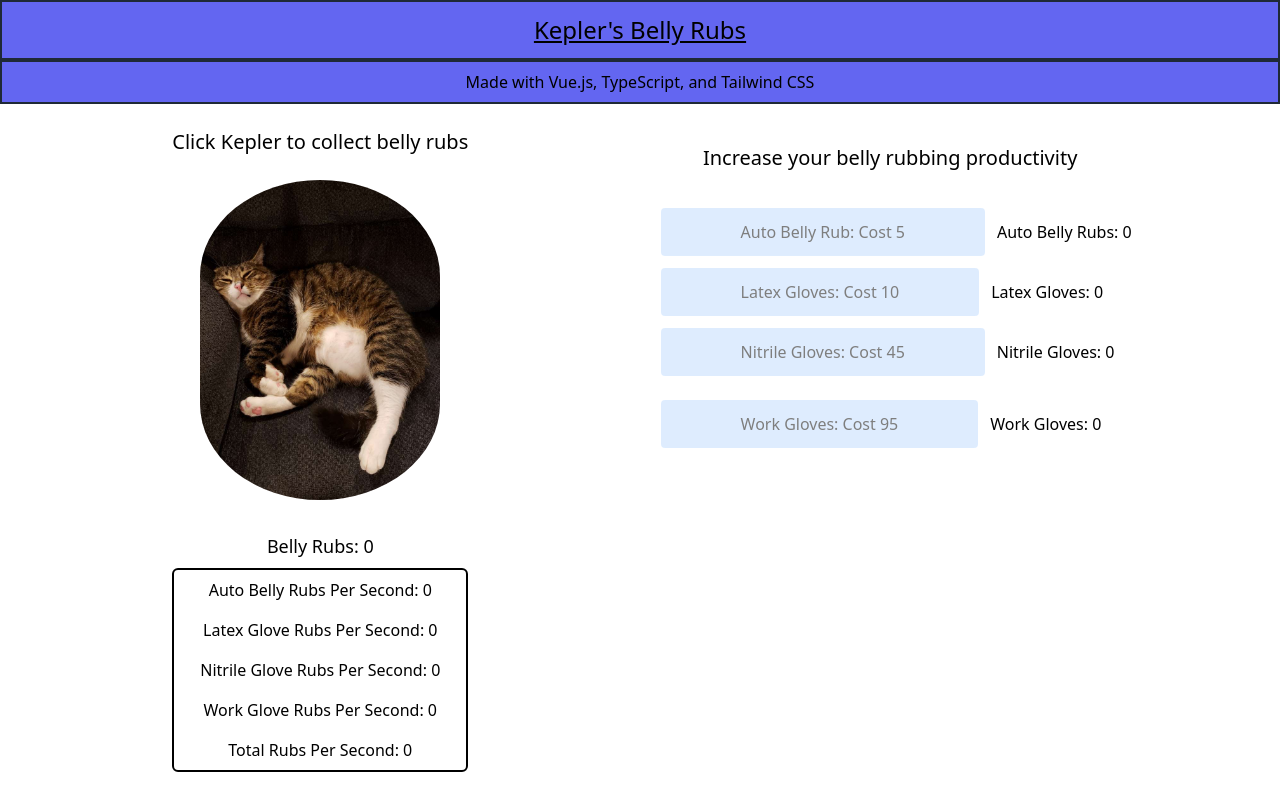
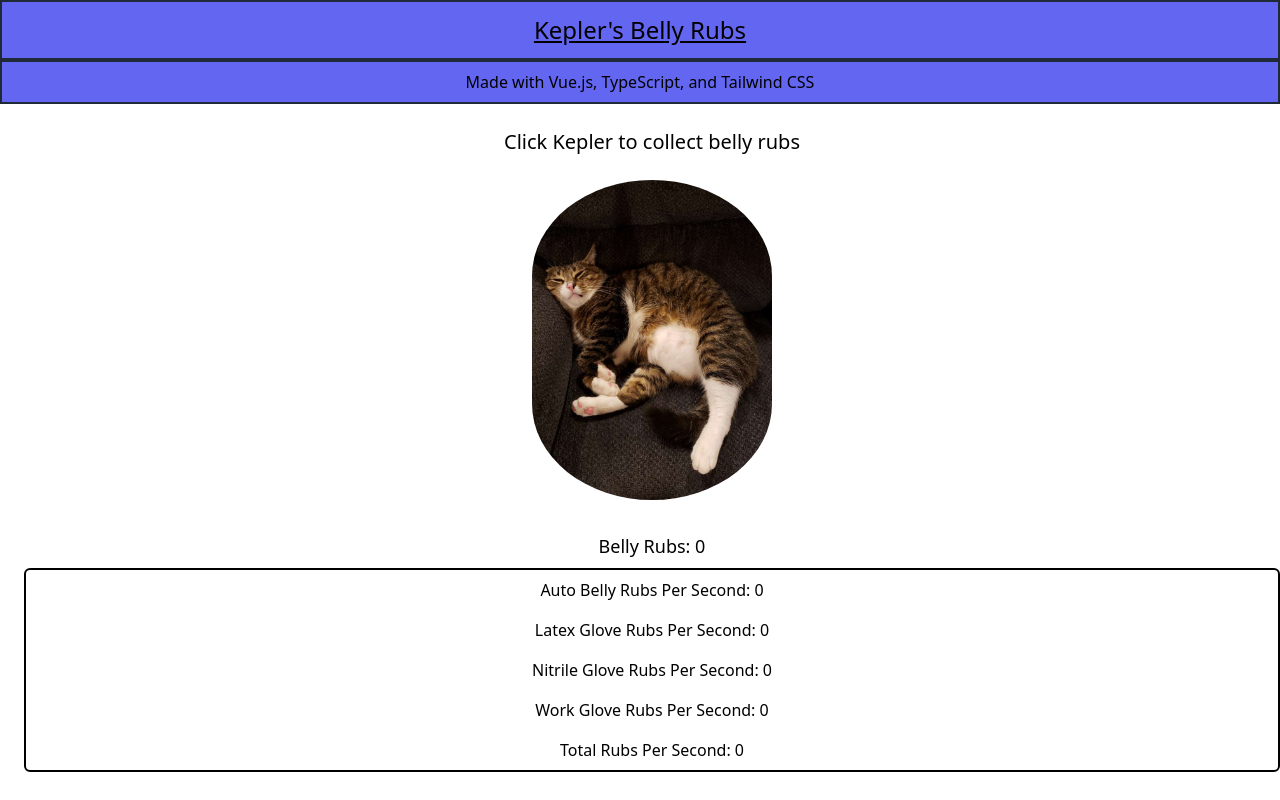
Before and after one commit to kirbsmith/keplersbellyrubs, a Vue app: page / in a window 1280 px wide. Shown: the top 800 px of the page. Built offline with nearby package versions, Linux system fonts and the light colour scheme.

Commit message:
fix media query

```diff
--- a/src/components/cookieArea.vue
+++ b/src/components/cookieArea.vue
@@ -1,5 +1,5 @@
 <template>
-    <div class="flex flex-row justify-evenly">
+    <div class="flex flex-row sm:flex-col justify-evenly">
       <div class="flex flex-col pt-6 pl-6">
         <h3 class="text-xl text-center">Click Kepler to collect belly rubs</h3>
         <img src="../assets/kepler.jpg" alt="" class="w-60 self-center py-6 rounded-full" @click="bellyCounter++"/>
```
